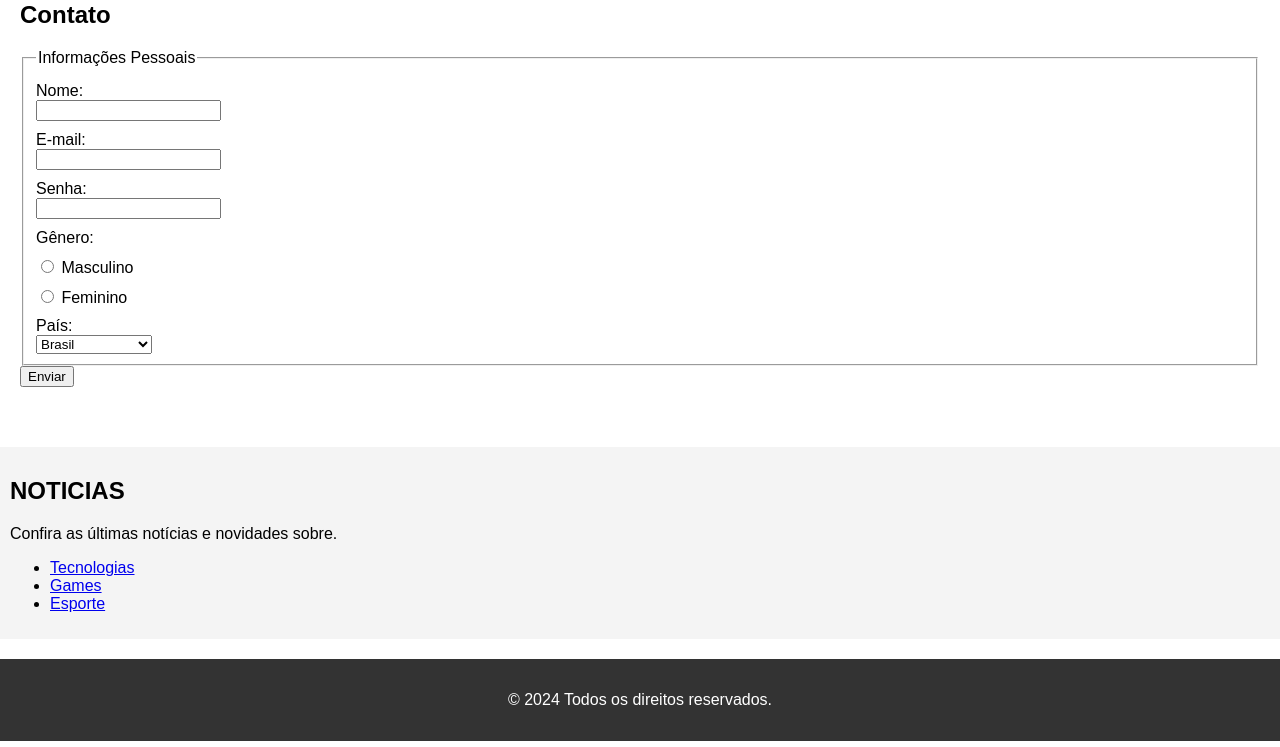
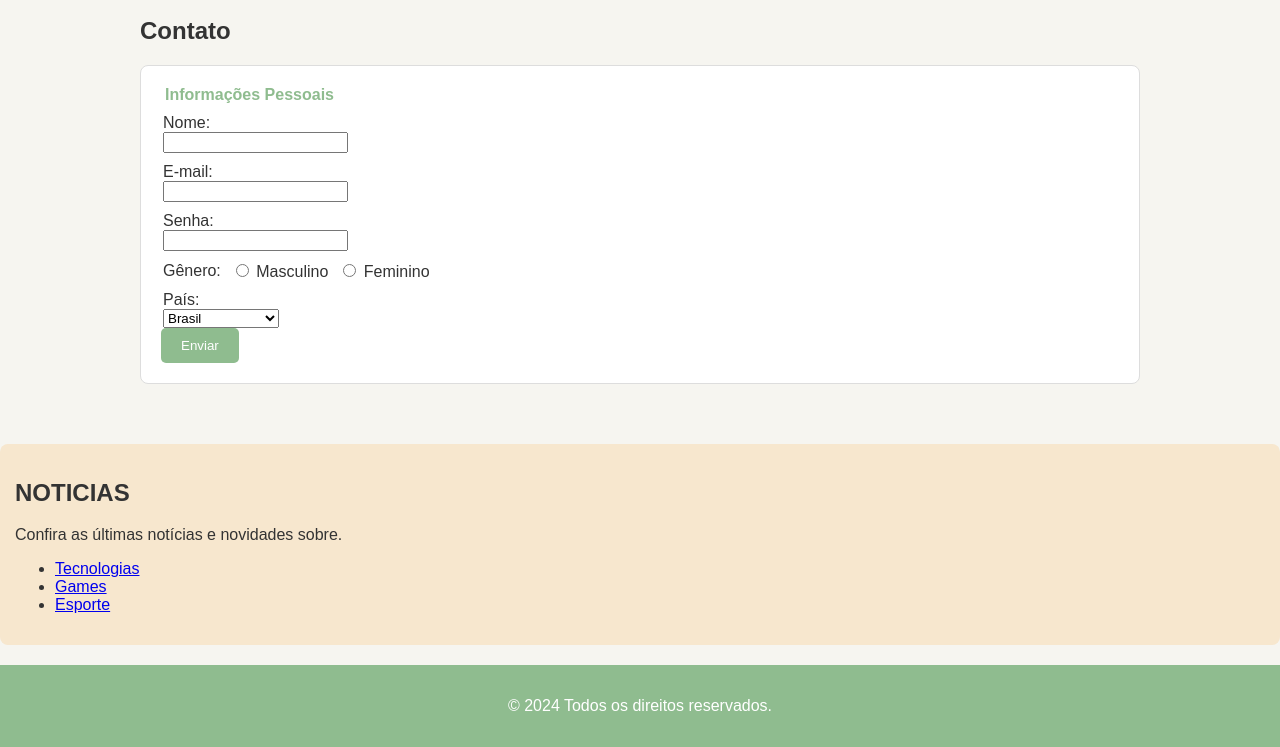
Before and after one commit to DAVIDROGUEONE/Projetos_HTML, a plain HTML site: page Desafios/Desafio HTML 2.html in a window 1280 px wide. Shown: the part 569-1316 px from the top of the page. Drawn offline with Linux system fonts and the light colour scheme.

Commit message:
desafio html edição

```diff
--- a/Desafios/Desafio HTML2.html
+++ b/Desafios/Desafio HTML 2.html
@@ -9,35 +9,79 @@
             font-family: Arial, sans-serif;
             margin: 0;
             padding: 0;
+            background-color: #f6f5f0; /* Cor de fundo suave */
+            color: #333; /* Cor do texto */
         }
         header, footer {
-            background-color: #333;
+            background-color: #8fbc8f; /* Verde suave e aconchegante */
             color: white;
             text-align: center;
-            padding: 1rem;
+            padding: 1.5rem;
         }
         nav a {
             color: white;
-            margin: 0 10px;
+            margin: 0 15px;
             text-decoration: none;
+            font-weight: bold;
+        }
+        nav a:hover {
+            text-decoration: underline;
         }
         main {
             padding: 20px;
+            max-width: 1000px;
+            margin: 0 auto;
         }
         aside {
-            background-color: #f4f4f4;
-            padding: 10px;
+            background-color: #f7e7ce; /* Bege suave */
+            padding: 15px;
             margin: 20px 0;
+            border-radius: 8px;
         }
         section {
             margin-bottom: 20px;
         }
         form {
             margin-top: 20px;
+            padding: 20px;
+            background-color: #fff;
+            border: 1px solid #ddd;
+            border-radius: 8px;
         }
         form label {
             display: block;
             margin-top: 10px;
+        }
+        .form-group-inline {
+            display: flex;
+            align-items: center;
+        }
+        .form-group-inline label {
+            margin-right: 10px;
+            display: inline-block;
+        }
+        fieldset {
+            border: none;
+            padding: 0;
+        }
+        legend {
+            font-weight: bold;
+            color: #8fbc8f; /* Cor do título de formulário */
+        }
+        button {
+            background-color: #8fbc8f; /* Botão com cor suave */
+            color: white;
+            padding: 10px 20px;
+            border: none;
+            border-radius: 5px;
+            cursor: pointer;
+        }
+        button:hover {
+            background-color: #7ba27b; /* Tom um pouco mais escuro ao passar o mouse */
+        }
+        footer {
+            margin-top: 20px;
+            padding: 1rem;
         }
     </style>
 </head>
@@ -99,11 +143,12 @@
 
                     <label for="password">Senha:</label>
                     <input type="password" id="password" name="password">
-
-                    <label>Gênero:</label>
-                    <label><a><input type="radio" name="gender" value="masculino"> Masculino</a></label>
-                    <label><a><input type="radio" name="gender" value="feminino"> Feminino</a></label>
-
+                      <!-- Sexo em linha -->
+                    <div class="form-group-inline">
+                        <label>Gênero:</label>
+                        <label><input type="radio" name="gender" value="masculino"> Masculino</label>
+                        <label><input type="radio" name="gender" value="feminino"> Feminino</label>
+                    </div>
                     <label for="country">País:</label>
                     <select id="country" name="country">
                         <option value="brasil">Brasil</option>
```
Also changed, not shown: Desafios/Desafio de estrurura Básica do HTML 1.html (renamed from Desafios/Desafio de estrurura Básica do HTML.html).
